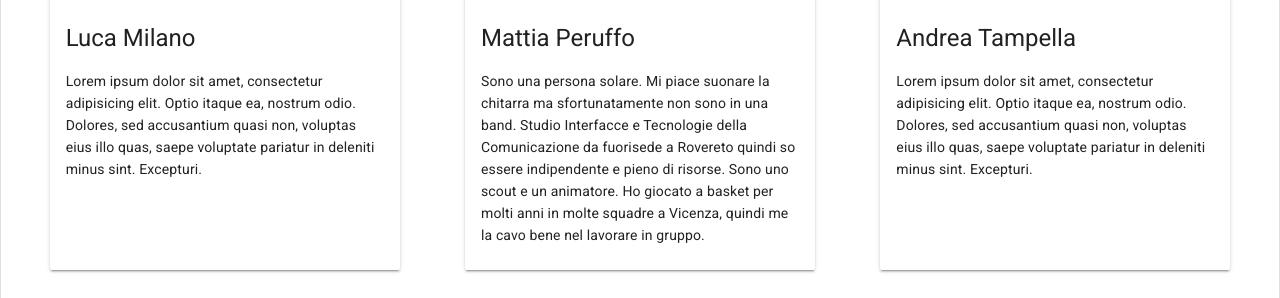
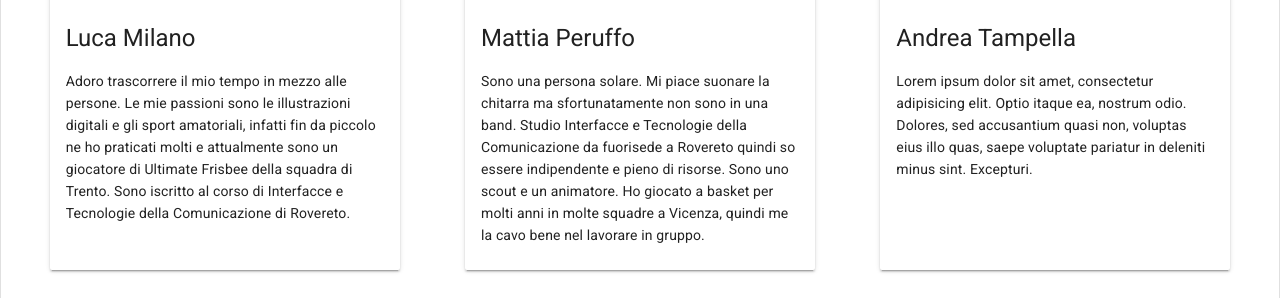
Before and after one commit to Peruf/BoardGames, a Vue app: page /about_us in a window 1280 px wide. Shown: the part 457-755 px from the top of the page. Built offline with nearby package versions, Linux system fonts and the light colour scheme; no server answers; sample sign-in values are in the browser's storage.

Commit message:
Update about.vue
Aggiunta descrizione Luca

```diff
--- a/src/pages/about.vue
+++ b/src/pages/about.vue
@@ -11,7 +11,7 @@
       </md-card-header>
 
       <md-card-content>
-        Lorem ipsum dolor sit amet, consectetur adipisicing elit. Optio itaque ea, nostrum odio. Dolores, sed accusantium quasi non, voluptas eius illo quas, saepe voluptate pariatur in deleniti minus sint. Excepturi.
+        Adoro trascorrere il mio tempo in mezzo alle persone. Le mie passioni sono le illustrazioni digitali e gli sport amatoriali, infatti fin da piccolo ne ho praticati molti e attualmente sono un giocatore di Ultimate Frisbee della squadra di Trento. Sono iscritto al corso di Interfacce e Tecnologie della Comunicazione di Rovereto.
       </md-card-content>
     </md-card>
     <!-- Mattia -->
```
